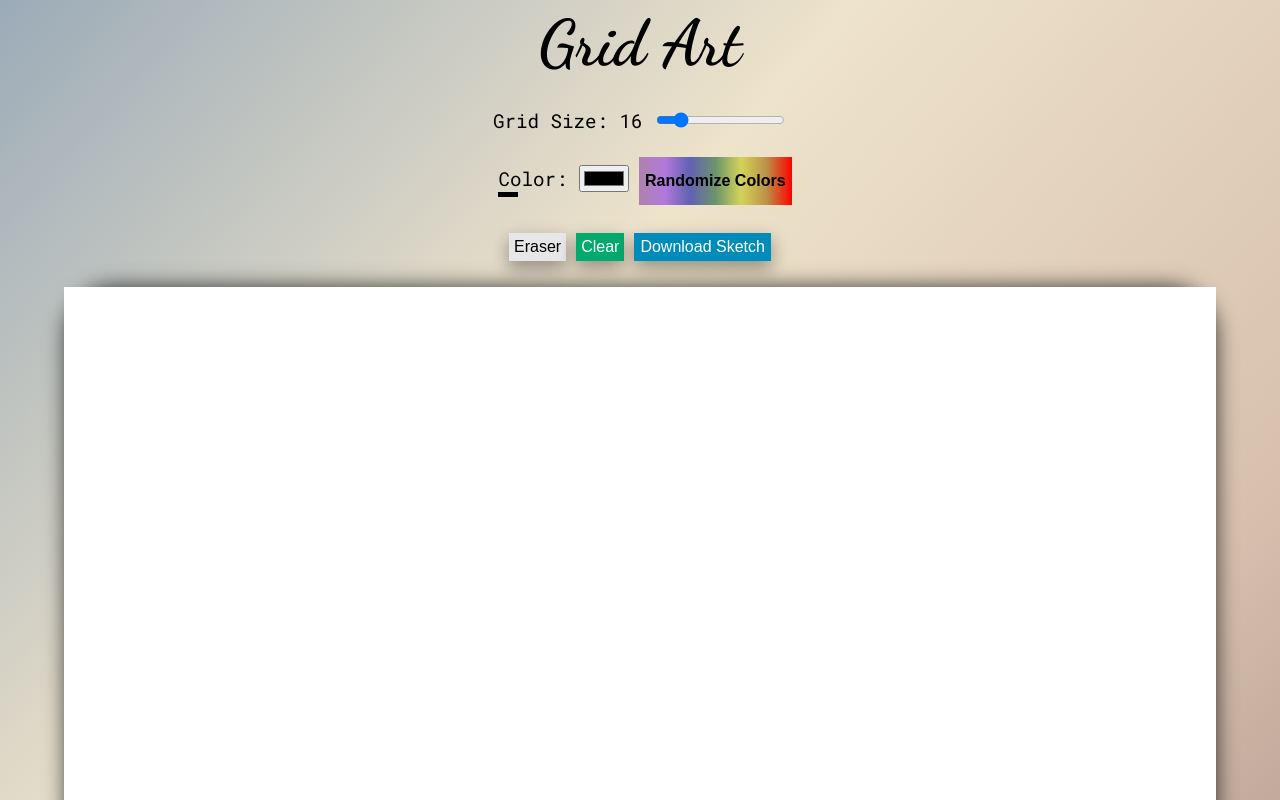
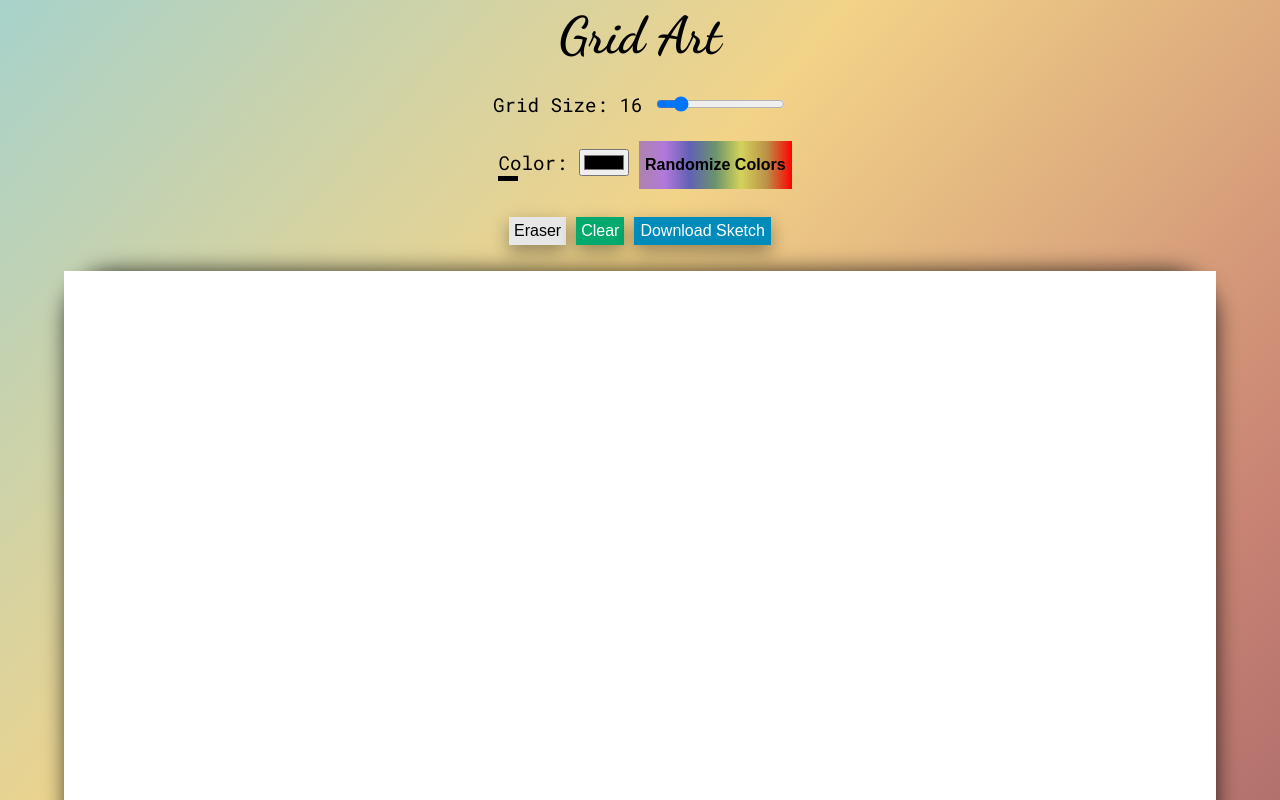
Before and after one commit to m3ghnaa/Etch-a-Sketch, a plain HTML site: page index.html in a window 1280 px wide. Shown: the top 800 px of the page. Drawn offline with nearby package versions, Linux system fonts and the light colour scheme.

Commit message:
change bg, change header text size

```diff
--- a/index.html
+++ b/index.html
@@ -11,7 +11,7 @@
       justify-content: center;
       align-items: center;
       font-size: 1.2rem;
-      background: linear-gradient(to bottom right, #9BABB8, #EEE3CB, #D7C0AE, #967E76);
+      background: linear-gradient(to bottom right, #A7D2CB, #F2D388, #C98474, #874C62);
       font-family: 'Roboto Mono', monospace;
     }
 
@@ -94,7 +94,7 @@
 <body>
 
 <div style = "display: flex; flex-direction: column; justify-content: space-around; align-items: center;">
-  <p style = "font-family: 'Dancing Script', cursive;font-size: 4rem; padding: 5px; margin: 0;">Grid Art</p>
+  <p style = "font-family: 'Dancing Script', cursive;font-size: 3.2rem; padding: 5px; margin: 0;">Grid Art</p>
   <div style = "height: 25vh; display: flex; flex-direction: column; justify-content: space-evenly; align-items: center;">
     <div id = "controls">
       <label for="grid-size-slider">Grid Size:</label>
```
